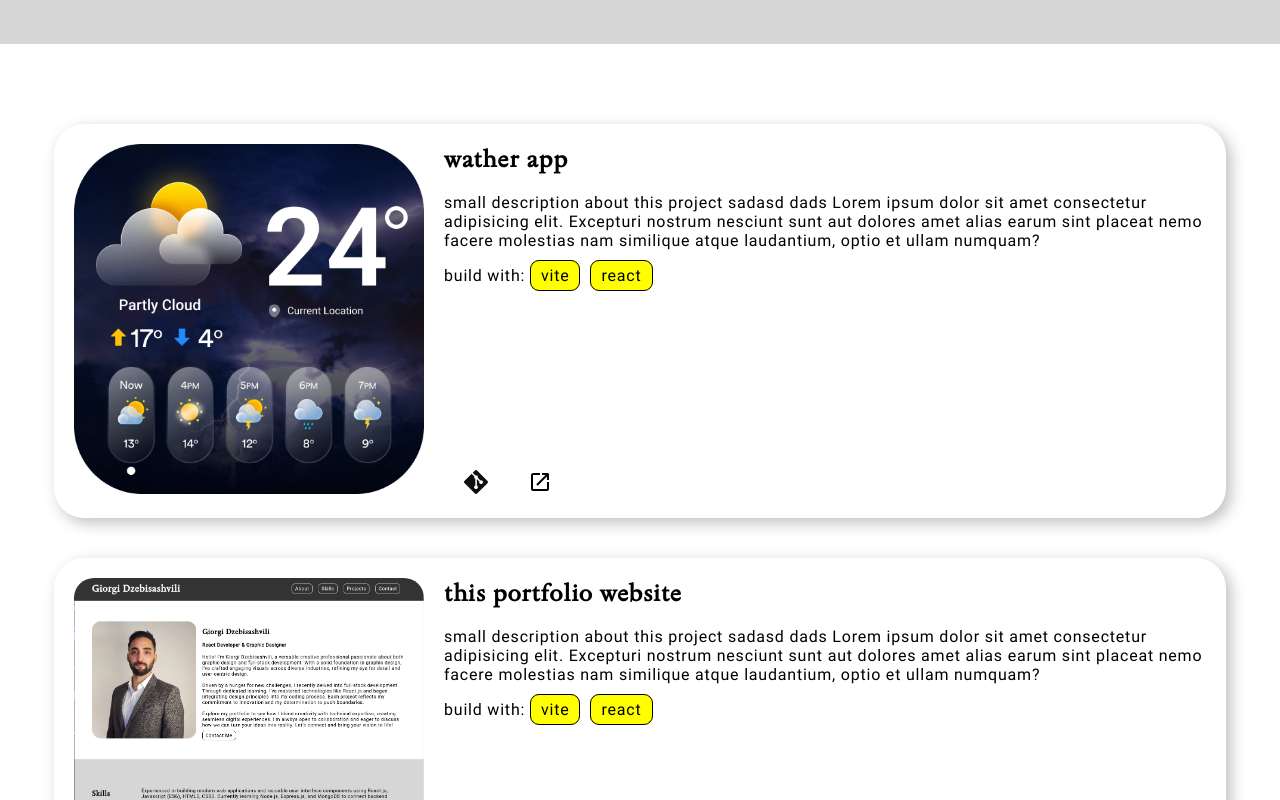
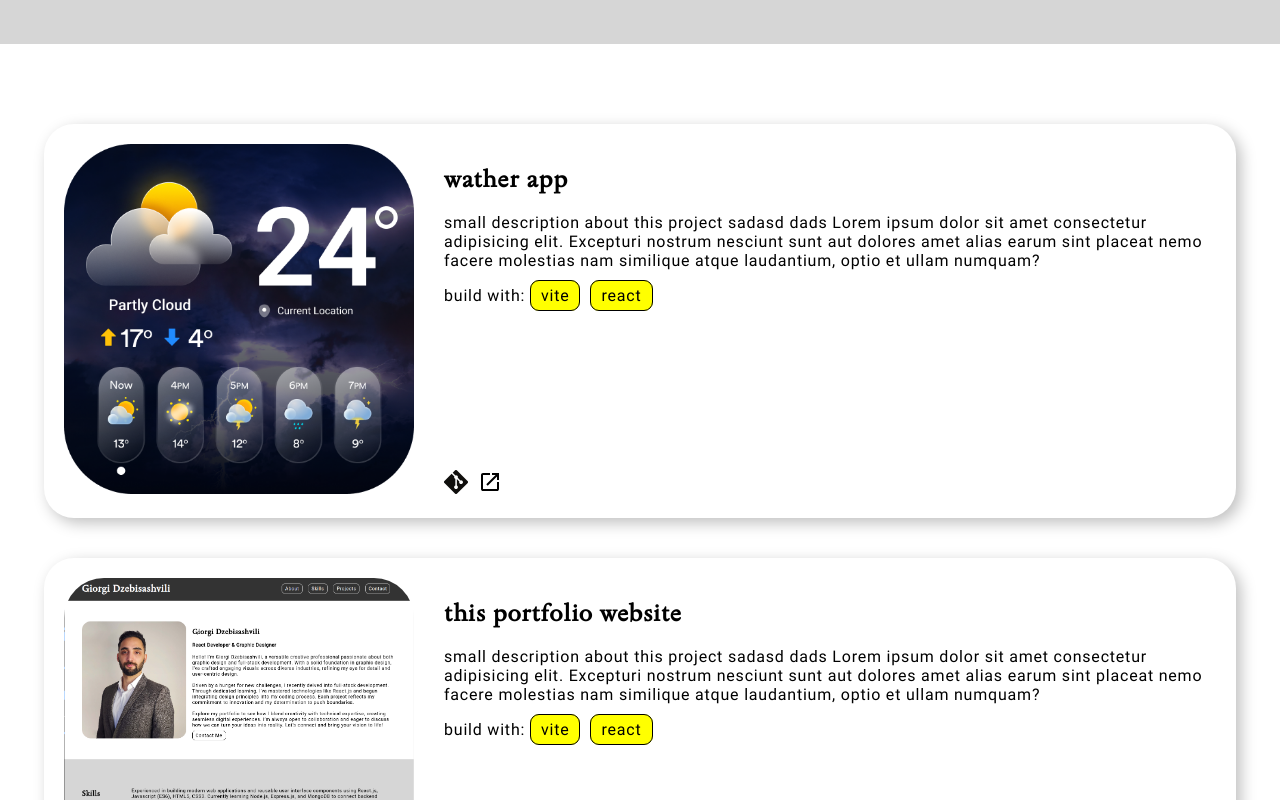
Before and after one commit to giorgidzebisashvili4/portfolio, a React (Vite) app in the folder my-portfolio/: page / in a window 1280 px wide. Shown: the part 1280-2080 px from the top of the page. Built offline with nearby package versions, Linux system fonts and the light colour scheme.

Commit message:
styling changes in projects

```diff
--- a/my-portfolio/src/components/Projects.module.css
+++ b/my-portfolio/src/components/Projects.module.css
@@ -1,20 +1,24 @@
-.projects img {
+.projects > div > a > img {
   max-width: 350px;
   height: auto;
-  padding: 20px;
   flex: 1 0 0;
   border-radius: 40px;
 }
+.projects a img {
+  margin-right: 10px;
+}
+
 .projects a img,
 .projects > div > a > img {
   transition: transform 0.3s ease-in-out;
 }
 .projects a img:hover {
-  transform: scale(1.4);
+  transform: scale(1.3);
 }
 
 .projects > div > a > img:hover {
-  transform: scale(1.03);
+  box-shadow: 0px 0px 15px rgb(0 0 0 / 25%);
+  transform: scale(1.02);
 }
 .projects {
   width: 100%;
@@ -31,6 +35,7 @@
   padding-right: 20px;
   margin-bottom: 40px;
   border-radius: 30px;
+  padding: 20px;
 }
 
 .about-text-section {
@@ -38,6 +43,7 @@
   display: flex;
   flex-direction: column;
   justify-content: space-between;
+  margin-left: 20px;
 }
 .projects p {
   min-width: 300px;
```
